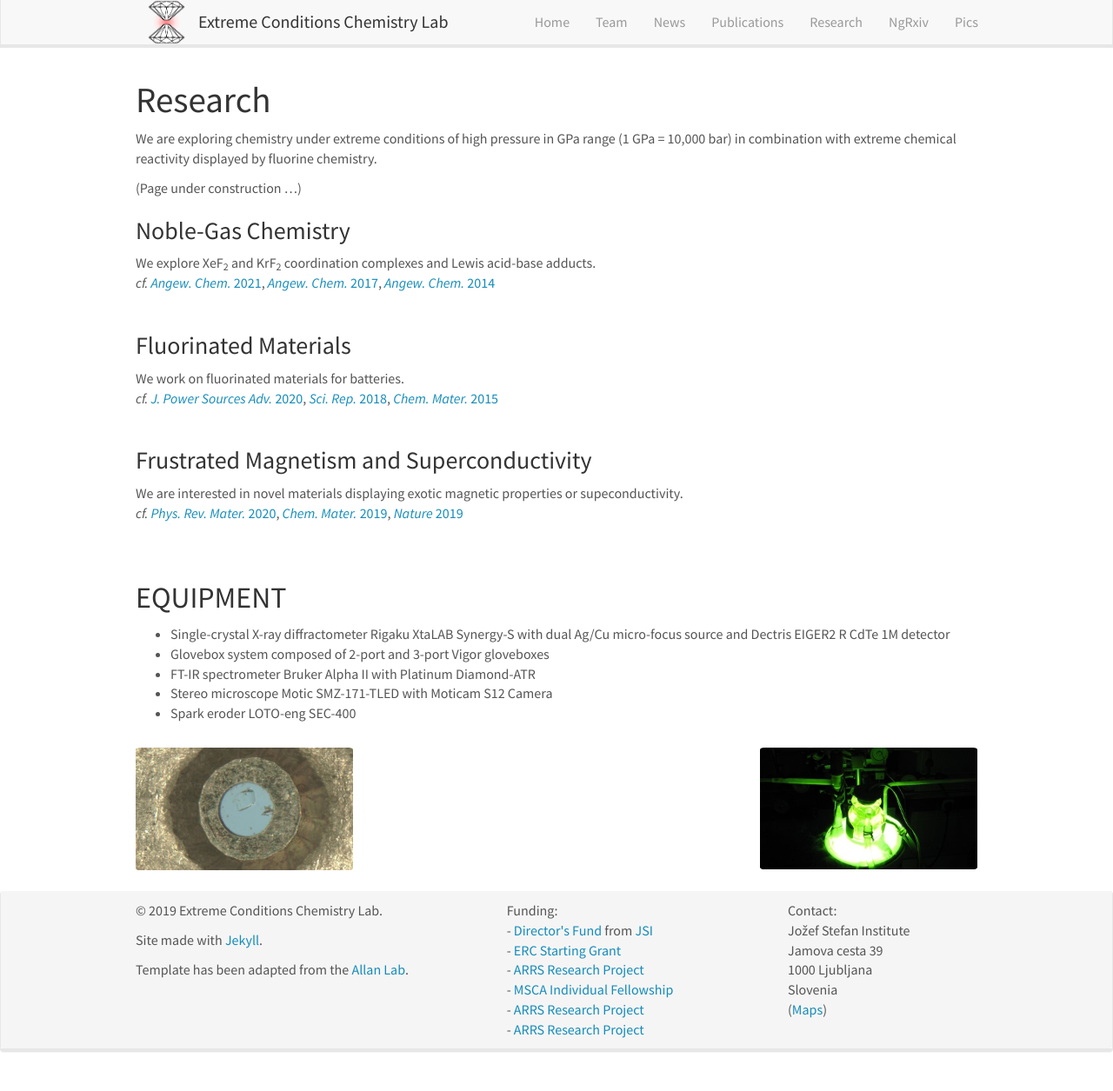
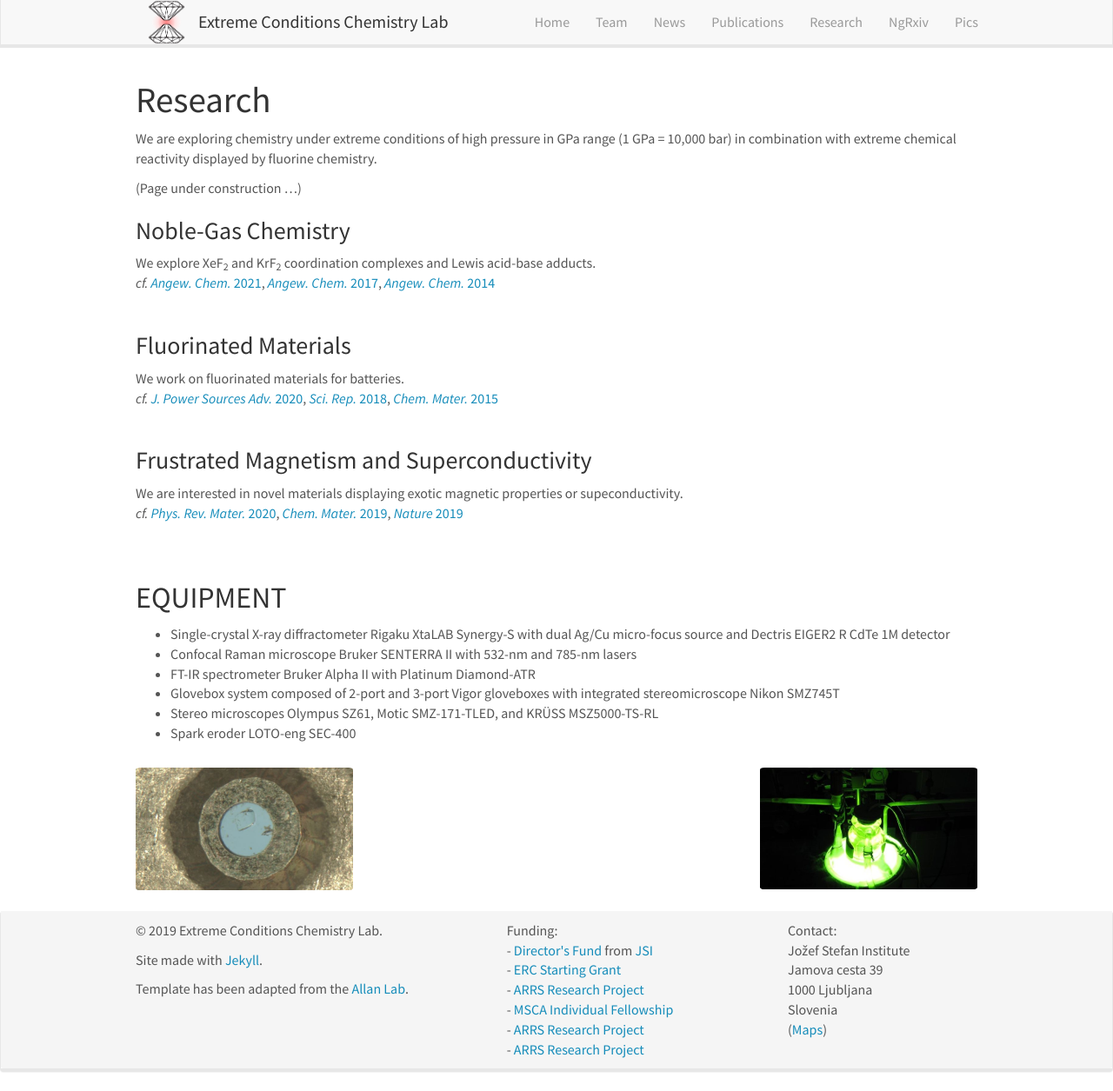
Before and after one commit to eccl-jsi/eccl-jsi.github.io, a Jekyll site: the page built from _pages/research.md, in a window 1280 px wide and 1255 px high. Shown: the whole window at 87% size. Built offline with Jekyll 4.4.1, drawn with Linux system fonts in a browser that asks for light colours; nearby versions of some CDN libraries.

Commit message:
Update research.md

```diff
--- a/_pages/research.md
+++ b/_pages/research.md
@@ -33,9 +33,10 @@ We are interested in novel materials displaying exotic magnetic properties or su
 
 ## EQUIPMENT
 - Single-crystal X-ray diffractometer Rigaku XtaLAB Synergy-S with dual Ag/Cu micro-focus source and Dectris EIGER2 R CdTe 1M detector
-- Glovebox system composed of 2-port and 3-port Vigor gloveboxes
+- Confocal Raman microscope Bruker SENTERRA II with 532-nm and 785-nm lasers
 - FT-IR spectrometer Bruker Alpha II with Platinum Diamond-ATR
-- Stereo microscope Motic SMZ-171-TLED with Moticam S12 Camera
+- Glovebox system composed of 2-port and 3-port Vigor gloveboxes with integrated stereomicroscope Nikon SMZ745T
+- Stereo microscopes Olympus SZ61, Motic SMZ-171-TLED, and KRÜSS MSZ5000-TS-RL
 - Spark eroder LOTO-eng SEC-400
 <br>
 
```
